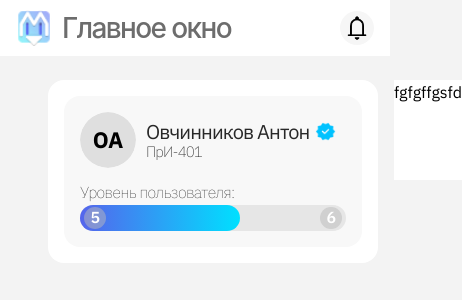
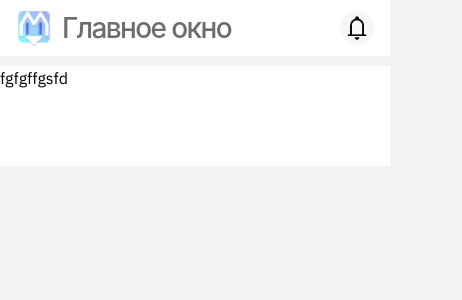
Before and after one commit to DemLog/myIIT.Web, a React app: page /dashboard in a window 390 px wide. Shown: the top 300 px of the page, 462 px wide, since content can reach past the window. Built offline with nearby package versions, Linux system fonts and the light colour scheme.

Commit message:
Add sypport MainLayout for tablet and mobile

```diff
--- a/src/components/common/Main/MainLayout/MainLayout.module.css
+++ b/src/components/common/Main/MainLayout/MainLayout.module.css
@@ -12,10 +12,29 @@
 
 .left_side {
     min-width: 330px;
+}
+
+.left_side_tablet {
+    width: 80px;
+    background: #F9F9F9;
     position: fixed;
+    margin-top: 62px;
+    height: calc(100vh - 62px);
 }
 
 .content_page {
-    margin-left: calc(330px + 1rem * var(--mantine-scale));
     width: 100%;
 }
+
+@media (max-width: 1280px) and (min-width: 579px){
+    .content_page {
+        margin-left: calc(80px + 1rem * var(--mantine-scale));
+    }
+
+}
+
+@media (max-width: 579px) {
+    .content {
+        margin-top: 66px;
+    }
+}
--- a/src/components/common/Main/MainLayout/index.tsx
+++ b/src/components/common/Main/MainLayout/index.tsx
@@ -3,7 +3,7 @@ import {MainLayoutProps} from "./props";
 import classes from "./MainLayout.module.css";
 
 import {Box, Container} from "@mantine/core";
-import {useDisclosure} from "@mantine/hooks";
+import {useDisclosure, useMediaQuery} from "@mantine/hooks";
 import {Outlet} from "react-router-dom";
 
 import {HeaderApp} from "@components/Other/HeaderApp";
@@ -11,6 +11,9 @@ import {LoaderScreen} from "@components/Other/Loader/LoaderScreen";
 import {ProfileCard} from "@components/Main/ProfileCard";
 
 export const MainLayout: React.FC<MainLayoutProps> = (props: MainLayoutProps) => {
+    const matchesPC = useMediaQuery('(min-width: 1280px)');
+    const matchesMobile = useMediaQuery('(max-width: 579px)')
+
     const [loaderVisible, {toggle: loaderToggle}] = useDisclosure(false);
 
     useEffect(() => {
@@ -21,10 +24,18 @@ export const MainLayout: React.FC<MainLayoutProps> = (props: MainLayoutProps) =>
         <Box className={classes.main_container}>
             <LoaderScreen visible={loaderVisible}/>
             <HeaderApp/>
-            <Box className={classes.content} mx="xl" px="md">
-                <Box className={classes.left_side} mr="md">
-                    <ProfileCard />
+            {!matchesPC && !matchesMobile &&
+                <Box className={classes.left_side_tablet}>
+
                 </Box>
+            }
+            <Box className={classes.content} mx={matchesPC ? "xl" : 0} px={matchesPC ? "md" : 0}>
+                {matchesPC &&
+                    <Box className={classes.left_side} mr="md">
+                        <ProfileCard/>
+                    </Box>
+                }
+
                 <Box className={classes.content_page}><Outlet/></Box>
             </Box>
         </Box>
```
